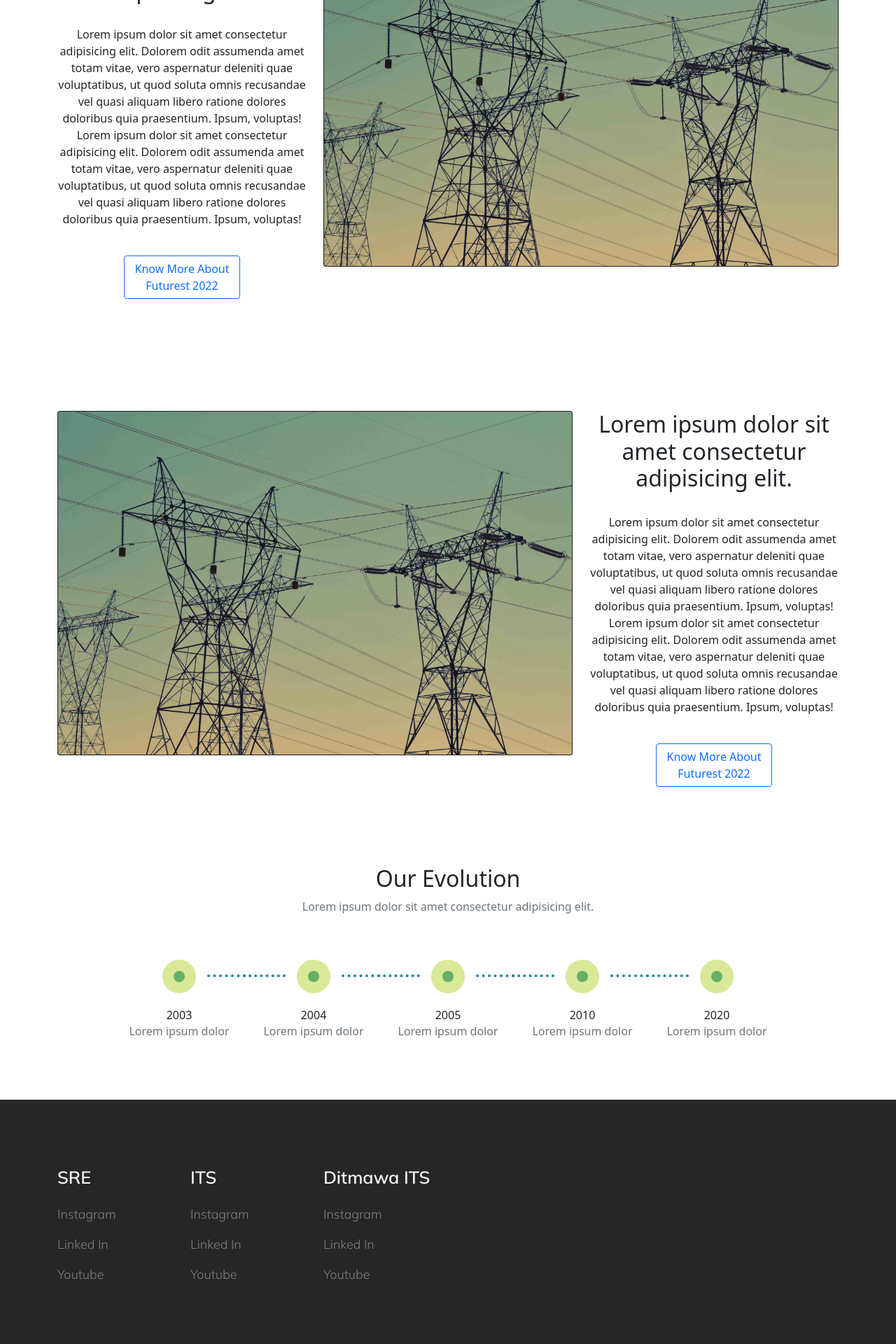
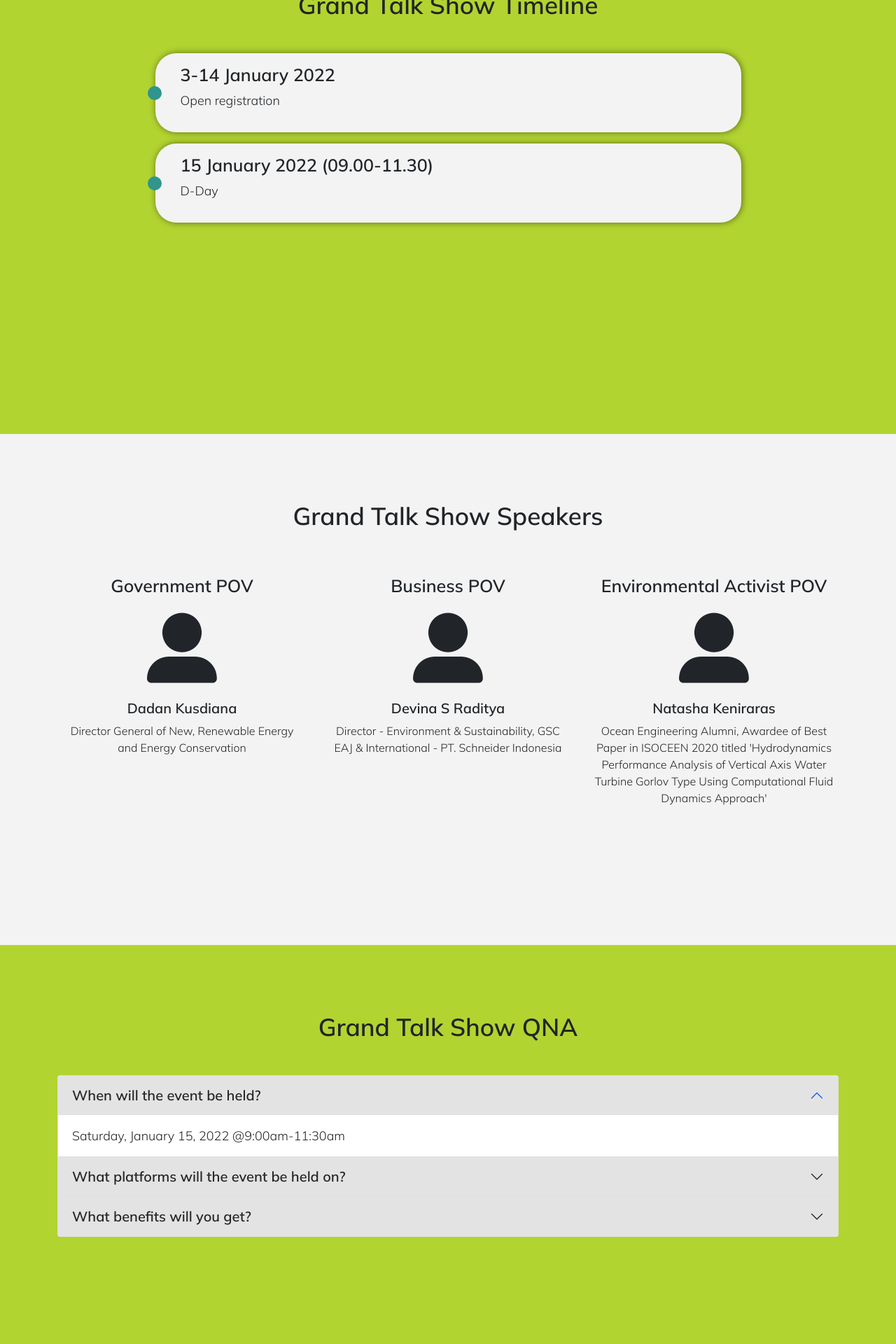
Before and after one commit to BryanYehuda/FuturestSREITS2022, a CodeIgniter app: the page made by src/application/views/details_grand_talkshow.php in a window 1280 px wide. Shown: the part 840-2760 px from the top of the page at 70% size. Run offline with CodeIgniter, Linux system fonts and the light colour scheme; some libraries are stand-ins or nearby versions.

Commit message:
add grand talk show

```diff
--- a/src/application/config/config.php
+++ b/src/application/config/config.php
@@ -25,7 +25,7 @@ defined('BASEPATH') or exit('No direct script access allowed');
 */
 
 // Ganti ya sesuai server e
-$config['base_url'] = 'http://localhost:/FuturestSREITS2022/src/';
+$config['base_url'] = 'http://localhost:8080/FuturestSREITS2022/src/';
 
 /*
 |--------------------------------------------------------------------------
--- a/src/application/config/routes.php
+++ b/src/application/config/routes.php
@@ -49,6 +49,8 @@ defined('BASEPATH') OR exit('No direct script access allowed');
 | Examples:	my-controller/index	-> my_controller/index
 |		my-controller/my-method	-> my_controller/my_method
 */
+
+// HOME
 $route['default_controller'] = 'home';
 $route['404_override'] = '';
 $route['translate_uri_dashes'] = FALSE;
@@ -58,7 +60,11 @@ $route['contact'] = 'home/contact';
 $route['register'] = 'home/register';
 $route['login'] = 'home/login';
 $route['logout'] = 'auth/logout';
-// Comp
+
+// Competitions
 $route['essay'] = 'home/essay';
 $route['innovation'] = 'home/innovation';
-// Essay
+
+// Events
+$route['grand-talksow'] = 'home/grand_talkshow';
+$route['climate-change-community'] = 'home/climate_change_community';
--- a/src/application/views/components/footer.php
+++ b/src/application/views/components/footer.php
@@ -1,30 +1,25 @@
 <!-- Footer Components -->
 <div class="footer" >
-  <div class="container py-5">
-
-    <div class="row pt-5 mb-sm-5">
-      <div class="col-sm-2 d-flex flex-column mb-5 mb-sm-2">
-        <h3 class="mb-4">SRE</h3>
-        <p><a href="">Instagram</a></p>
-        <p><a href="">Linked In</a></p>
-        <p><a href="">Youtube</a></p>
+  <div class="container pt-5 pb-5">
+    <div class="row pt-5 mb-sm-5 ">
+      <div class="col-sm-4 d-flex flex-column align-items-center mb-5 mb-sm-2">
+        <h3 class="mb-4">Futurest</h3>
+        <a href="https://www.instagram.com/futurest2022/" target="_blank" class="mb-3">Instagram</a>
+        <a href="https://www.linkedin.com/company/futureenergysummit/" target="_blank" class="mb-3">Linked In</a>
       </div>
-      <div class="col-sm-2 d-flex flex-column mb-5 mb-sm-2">
-        <h3 class="mb-4">ITS</h3>
-        <p><a href="">Instagram</a></p>
-        <p><a href="">Linked In</a></p>
-        <p><a href="">Youtube</a></p>
+      <div class="col-sm-4 d-flex flex-column align-items-center mb-5 mb-sm-2">
+        <h3 class="mb-4">ITS Surabaya</h3>
+        <a href="https://www.instagram.com/its_campus/" target="_blank" class="mb-3">Instagram</a>
+        <a href="https://www.youtube.com/c/itseurekatv" target="_blank" class="mb-3">Youtube</a>
       </div>
-      <div class="col-sm-2 d-flex flex-column mb-5 mb-sm-2">
+      <div class="col-sm-4 d-flex flex-column align-items-center mb-5 mb-sm-2">
         <h3 class="mb-4">Ditmawa ITS</h3>
-        <p><a href="">Instagram</a></p>
-        <p><a href="">Linked In</a></p>
-        <p><a href="">Youtube</a></p>
+        <a href="https://www.instagram.com/ditmawaits/" target="_blank" class="mb-3">Instagram</a>
+        <a href="https://www.youtube.com/channel/UC-3FGmIOFhaXOQNA010lxaw" target="_blank" class="mb-3">Youtube</a>
       </div>
     </div>
-
     <br>
 
-    <img src="<?php echo base_url() ?>/public/img/logo-formal.png" alt="Logo Formal" class="img-fluid d-block mx-auto">
+    <img src="<?php echo base_url() ?>/public/img/logo-formal.png" alt="Logo Formal" class="img-fluid d-block m-auto">
   </div>
 </div>
--- a/src/application/views/components/navbar.php
+++ b/src/application/views/components/navbar.php
@@ -50,7 +50,7 @@
             <b>Events</b>
           </li>
           <li>
-            <a class="dropdown-item" href="<?php echo base_url('details')?>">
+            <a class="dropdown-item" href="<?php echo base_url('grand-talksow')?>">
               Grand Talkshow
             </a>
           </li>
@@ -65,7 +65,7 @@
             </a>
           </li>
           <li>
-            <a class="dropdown-item" href="<?php echo base_url('details')?>">
+            <a class="dropdown-item" href="<?php echo base_url('climate-change-community')?>">
               Climate Change Community
             </a>
           </li>
--- a/src/application/views/details_climate_change.php
+++ b/src/application/views/details_climate_change.php
@@ -6,7 +6,7 @@
   <?php
   $this->load->view('template/meta');
   ?>
-  <title>Details RE Innovation</title>
+  <title>Climate Change Community</title>
   <?php
   $this->load->view('template/css');
   ?>
--- a/src/application/views/details_grand_talkshow.php
+++ b/src/application/views/details_grand_talkshow.php
@@ -6,142 +6,103 @@
   <?php
     $this->load->view('template/meta');
   ?>
-  <title>Details Grand Talkshow</title>
+  <title>Grand TalkShow</title>
   <?php
     $this->load->view('template/css');
   ?>
   <!-- Import css if need -->
-  <link rel="stylesheet" href="<?php echo base_url() ?>public/css/pages/details.css">
-  <link rel="stylesheet" href="https://maxcdn.bootstrapcdn.com/font-awesome/4.7.0/css/font-awesome.min.css">
+  <link rel="stylesheet" href="https://cdnjs.cloudflare.com/ajax/libs/font-awesome/6.0.0-beta3/css/all.min.css" integrity="sha512-Fo3rlrZj/k7ujTnHg4CGR2D7kSs0v4LLanw2qksYuRlEzO+tcaEPQogQ0KaoGN26/zrn20ImR1DfuLWnOo7aBA==" crossorigin="anonymous" referrerpolicy="no-referrer" />
+  <link rel="stylesheet" href="<?php echo base_url() ?>public/css/pages/grand_talkshow.css">
 </head>
 
 <body>
-<?php
+  <?php
     $this->load->view('components/navbar');
   ?>
 
-  <section id="jumbotron" class="d-flex align-items-center position-relative">
-    <div class="container text-center">
-    <h1 class="mb-5">Detail Event</h1>
-      <p>
-        Lorem ipsum dolor sit amet consectetur adipisicing elit. Dolorem odit assumenda amet totam vitae, vero aspernatur deleniti quae voluptatibus, ut quod soluta omnis recusandae vel quasi aliquam libero ratione dolores doloribus quia praesentium. Ipsum, voluptas!
-        Lorem ipsum dolor sit amet consectetur adipisicing elit. Dolorem odit assumenda amet totam vitae, vero aspernatur deleniti quae voluptatibus, ut quod soluta omnis recusandae vel quasi aliquam libero ratione dolores doloribus quia praesentium. Ipsum, voluptas!
-      </p><br><br>
-      <a href="<?php echo base_url() . 'register'?>"type="button" class="btn btn-outline-primary">Register Now</a>
-    </div>
-  </section>
+  <main id="section">
 
-  <section id="container-1" class="d-flex align-items-center position-relative">
-    <div class="container text-center">
-      <div class="row">
-        <div class="col-12 col-lg-4">
-          <div class="row font-weight-bold bold-text">
-            <h2>
-              Lorem ipsum dolor sit amet consectetur adipisicing elit.
-            </h2>
-          </div><br>
-          <div class="row">
-            <p>
-              Lorem ipsum dolor sit amet consectetur adipisicing elit. Dolorem odit assumenda amet totam vitae, vero aspernatur deleniti quae voluptatibus, ut quod soluta omnis recusandae vel quasi aliquam libero ratione dolores doloribus quia praesentium. Ipsum, voluptas!
-              Lorem ipsum dolor sit amet consectetur adipisicing elit. Dolorem odit assumenda amet totam vitae, vero aspernatur deleniti quae voluptatibus, ut quod soluta omnis recusandae vel quasi aliquam libero ratione dolores doloribus quia praesentium. Ipsum, voluptas!
+    <section id="jumbotron" class="d-flex align-items-center position-relative">
+      <div class="container">
+        <div class="row">
+          <div class="col-12 text-center text-xl-start col-xl-8">
+            <h1 class="mb-5">
+              Grand Talk Show
+            </h1>
+            <p class="mb-5">
+              <b>Grand talk show</b> is a national scale talkshow as the opening event of FUTUREST 2022 which contains presentations and discussion of interesting material about renewable energy, especially the urgency of mitigating climate change and the role of future leaders (students) in tackling climate issues given by speakers who are experts in their fields.
             </p>
-          </div><br>
-          <div class="row">
-            <div class="col-6 offset-3 col-lg-6 offset-lg-3">
-              <button type="button" class="btn btn-outline-primary" style="margin-bottom: 40px;">Know More About Futurest 2022</button>
-            </div>
+            <a href="#timeline" class="btn btn-success btn-lg">Show Timeline</a>
           </div>
-        </div>
-        <div class="col-12 col-lg-8">
-          <div class="card bg-dark text-white">
-            <img class="card-img" src="<?php echo base_url() ?>/public/img/event-parallax-test.jpg" alt="Card image">
+          <div class="d-none d-xl-flex col-xl-4 d-flex align-items-center justify-content-center">
+            <i class="bi bi-journal-bookmark"></i>
           </div>
         </div>
       </div>
-    </div>
-  </section><br><br><br><br><br>
+    </section>
 
-  <section id="container-2" class="d-flex align-items-center position-relative">
-    <div class="container text-center">
-      <div class="row">
-        <div class="col-12 col-lg-8">
-          <div class="card bg-dark text-white">
-            <img class="card-img" src="<?php echo base_url() ?>/public/img/event-parallax-test.jpg" alt="Card image">
-          </div>
-        </div>
-        <div class="col-12 col-lg-4">
-          <div class="row font-weight-bold bold-text">
-            <h2>
-              Lorem ipsum dolor sit amet consectetur adipisicing elit.
-            </h2>
-          </div><br>
-          <div class="row">
+    <section id="timeline" class="py-5">
+         <div class="container d-flex flex-column align-items-center py-5">
+            <h2 class="mb-5">Grand Talk Show Timeline</h2>
+            <div class="row mb-3 px-4 py-3 w-75" v-for="item in timeline">
+               <div class="col position-relative">
+                  <div class="position-absolute rounded-timeline rounded-pill"></div>
+                  <h3>{{ item.date }}</h3>
+                  <p>{{ item.description }}</p>
+               </div>
+            </div>
+         </div>
+    </section>
+
+    <section id="speakers" class="py-5">
+      <div class="container py-5">
+        <h2 class="text-center mb-5">Grand Talk Show Speakers</h2>
+        <div class="row">
+          <!-- Col 1 -->
+          <div class="col-md-4 text-center p-3 mb-4" v-for="item in speakers">
+            <h3 class="mb-4">{{ item.title }}</h3>
+            <i class="fas fa-user-alt mb-4"></i>
+            <h3 class="speakers-name">{{ item.name }}</h3>
             <p>
-              Lorem ipsum dolor sit amet consectetur adipisicing elit. Dolorem odit assumenda amet totam vitae, vero aspernatur deleniti quae voluptatibus, ut quod soluta omnis recusandae vel quasi aliquam libero ratione dolores doloribus quia praesentium. Ipsum, voluptas!
-              Lorem ipsum dolor sit amet consectetur adipisicing elit. Dolorem odit assumenda amet totam vitae, vero aspernatur deleniti quae voluptatibus, ut quod soluta omnis recusandae vel quasi aliquam libero ratione dolores doloribus quia praesentium. Ipsum, voluptas!
+              {{ item.job }}
             </p>
-          </div><br>
-          <div class="row">
-            <div class="col-6 offset-3 col-lg-6 offset-lg-3">
-              <button type="button" class="btn btn-outline-primary" style="margin-bottom: 40px;">Know More About Futurest 2022</button>
-            </div>
           </div>
         </div>
       </div>
-    </div>
-  </section><br><br><br>
+    </section>
 
-  <section id="timeline" class="d-flex align-items-center position-relative">
-    <div class="container">
-      <div class="row text-center justify-content-center mb-5">
-        <div class="col-xl-6 col-lg-8">
-          <h2 class="font-weight-bold">Our Evolution</h2>
-          <p class="text-muted">Lorem ipsum dolor sit amet consectetur adipisicing elit.</p>
-        </div>
-      </div>
-      <div class="row">
-        <div class="col">
-          <div class="timeline-steps aos-init aos-animate" data-aos="fade-up">
-            <div class="timeline-step">
-              <div class="timeline-content" data-toggle="popover" data-trigger="hover" data-placement="top" title="" data-content="And here's some amazing content. It's very engaging. Right?" data-original-title="2003">
-                <div class="inner-circle"></div>
-                  <p class="h6 mt-3 mb-1">2003</p>
-                  <p class="h6 text-muted mb-0 mb-lg-0">Lorem ipsum dolor</p>
-                </div>
-              </div>
-              <div class="timeline-step">
-                <div class="timeline-content" data-toggle="popover" data-trigger="hover" data-placement="top" title="" data-content="And here's some amazing content. It's very engaging. Right?" data-original-title="2004">
-                  <div class="inner-circle"></div>
-                  <p class="h6 mt-3 mb-1">2004</p>
-                  <p class="h6 text-muted mb-0 mb-lg-0">Lorem ipsum dolor</p>
-                </div>
-              </div>
-              <div class="timeline-step">
-                <div class="timeline-content" data-toggle="popover" data-trigger="hover" data-placement="top" title="" data-content="And here's some amazing content. It's very engaging. Right?" data-original-title="2005">
-                  <div class="inner-circle"></div>
-                  <p class="h6 mt-3 mb-1">2005</p>
-                  <p class="h6 text-muted mb-0 mb-lg-0">Lorem ipsum dolor</p>
-                </div>
-              </div>
-              <div class="timeline-step">
-                <div class="timeline-content" data-toggle="popover" data-trigger="hover" data-placement="top" title="" data-content="And here's some amazing content. It's very engaging. Right?" data-original-title="2010">
-                  <div class="inner-circle"></div>
-                  <p class="h6 mt-3 mb-1">2010</p>
-                  <p class="h6 text-muted mb-0 mb-lg-0">Lorem ipsum dolor</p>
-                </div>
-              </div>
-              <div class="timeline-step mb-0">
-                <div class="timeline-content" data-toggle="popover" data-trigger="hover" data-placement="top" title="" data-content="And here's some amazing content. It's very engaging. Right?" data-original-title="2020">
-                  <div class="inner-circle"></div>
-                  <p class="h6 mt-3 mb-1">2020</p>
-                  <p class="h6 text-muted mb-0 mb-lg-0">Lorem ipsum dolor</p>
-                </div>
-              </div>
+    <section id="pertanyaan" class="py-5">
+         <div class="container py-5">
+            <h2 class="mb-5 text-center">
+              Grand Talk Show QNA
+            </h2>
+            <div class="accordion" id="accordionExample">
+               <div class="accordion-item" v-for="item in pertanyaan">
+                  <h3 class="accordion-header" :id="item.id">
+                     <button class="accordion-button shadow-none" :class="item.collapsed" type="button" data-bs-toggle="collapse" :data-bs-target="item.dataBsTarget" :aria-expanded="item.ariaExpanded" :aria-controls="item.ariaControls">
+                        {{ item.question }}
+                     </button>
+                  </h3>
+                  <div :id="item.ariaControls" class="accordion-collapse collapse" :class="item.show" :aria-labelledby="item.id" data-bs-parent="#accordionExample">
+                     <div class="accordion-body">
+                        {{ item.answer }}
+                     </div>
+                  </div>
+               </div>
             </div>
-          </div>
-        </div>
-      </div>
-  </section><br><br><br>
+
+            <br><br><br><br><br><br><br>
+            <h2 class="text-center mb-5">Don't Forget To Regist!</h2>
+            <div class="d-flex justify-content-center">
+              <a class="btn btn-lg btn-success mx-3" href="">
+                Register!
+              </a>
+            </div>
+            <br><br><br>
+         </div>
+    </section>
+
+  </main>
 
   <footer>
     <?php
@@ -154,6 +115,7 @@
   ?>
 
   <!-- Import js if need -->
+  <script src="<?php echo base_url() ?>public/js/pages/grand_talkshow.js"></script>
 </body>
 
 </html>
--- a/src/application/views/details_re_innovation.php
+++ b/src/application/views/details_re_innovation.php
@@ -30,7 +30,7 @@
               RE Innovation Brainstorm Competition
             </h1>
             <p class="mb-5">
-              Renewable Energy Innovation Brainstorm is a national paper competition that encourages undergraduate and vocational students to conduct scientific approaches to develop existing or create new fascinating innovations in order to reduce greenhouse gases (GHG) emissions and sustainably solve energy issues. With the help of various professionals as mentors to guide top 10 (ten) teams to improve their ideas in an insightful experience.
+              <b>Renewable Energy Innovation Brainstorm</b> is a national paper competition that encourages undergraduate and vocational students to conduct scientific approaches to develop existing or create new fascinating innovations in order to reduce greenhouse gases (GHG) emissions and sustainably solve energy issues. With the help of various professionals as mentors to guide top 10 (ten) teams to improve their ideas in an insightful experience.
             </p>
             <a href="#timeline" class="btn btn-success btn-lg">Show Timeline</a>
           </div>
--- /dev/null
+++ b/src/public/css/pages/grand_talkshow.css
@@ -0,0 +1,141 @@
+/* Jumbotron */
+
+#jumbotron {
+	min-height: 730px;
+}
+
+#jumbotron::before {
+	content: "";
+	background-image: url("../../img/grandtalkshow.jpg");
+	position: absolute;
+	background-size: cover;
+	top: 0;
+	left: 0;
+	bottom: 0;
+	right: 0;
+	z-index: -1;
+	opacity: 0.4;
+}
+
+#jumbotron h1 {
+	font-size: 50px;
+	font-family: MulishBold;
+}
+
+#jumbotron p {
+	font-size: 16px;
+	font-family: MulishRegular;
+}
+
+#jumbotron i {
+	font-size: 120px;
+}
+
+/* Timeline */
+
+#timeline {
+	min-height: 730px;
+	background-color: var(--futurest-green);
+}
+
+#timeline h2 {
+	font-family: MulishSemiBold;
+	font-size: 35px;
+}
+
+@media screen and (max-width: 576px) {
+  #timeline h2 {
+    font-size: 30px;
+  }
+}
+
+#timeline .row {
+	border-radius: 30px;
+	background: #f3f3f3;
+	box-shadow: 1px 0 10px rgba(0, 0, 0, 0.5);
+}
+
+#timeline .row .col .rounded-timeline {
+	width: 20px;
+	height: 20px;
+	background: #30958d;
+	left: -35px;
+	top: 50%;
+	transform: translateY(-50%);
+}
+
+#timeline .row h3 {
+	font-family: MulishSemiBold;
+	font-size: 25px;
+}
+
+@media screen and (max-width: 576px) {
+  #timeline .row h3 {
+    font-family: MulishSemiBold;
+    font-size: 20px;
+  }
+}
+
+#timeline .row p {
+	font-family: MulishLight;
+	font-size: 18px;
+}
+
+/* Speakers */
+
+#speakers {
+  min-height: 730px;
+  background-color: #f3f3f3;
+}
+
+#speakers h2 {
+  font-family: MulishSemiBold;
+	font-size: 35px;
+}
+
+#speakers h3 {
+  font-family: MulishSemiBold;
+	font-size: 25px;
+}
+
+#speakers i {
+  font-size: 100px;
+}
+
+#speakers .speakers-name {
+  font-size: 20px;
+}
+
+#speakers p {
+  font-family: MulishLight;
+	font-size: 16px;
+}
+
+/* Pertanyaan */
+
+#pertanyaan {
+	min-height: 730px;
+	background-color: var(--futurest-green);
+}
+
+#pertanyaan h2 {
+	font-family: MulishSemiBold;
+	font-size: 35px;
+}
+
+#pertanyaan h3 button {
+	font-family: MulishSemiBold;
+	font-size: 20px;
+}
+
+#pertanyaan button {
+	background: #e3e3e3;
+	color: var(--futurest-black);
+	font-size: 25px;
+	font-family: MulishSemiBold;
+}
+
+#pertanyaan .accordion-body {
+	font-size: 18px;
+	font-family: MulishLight;
+}
--- /dev/null
+++ b/src/public/js/pages/grand_talkshow.js
@@ -0,0 +1,69 @@
+const vm = new Vue({
+	el: "#section",
+	data: {
+		timeline: [
+      {
+				date: "3-14 January 2022",
+				description:
+					"Open registration",
+			},
+      {
+				date: "15 January 2022 (09.00-11.30)",
+				description:
+					"D-Day",
+			}
+		],
+    speakers: [
+      {
+        title: "Government POV",
+        name: "Dadan Kusdiana",
+        job: "Director General of New, Renewable Energy and Energy Conservation"
+      },
+      {
+        title: "Business POV",
+        name: "Devina S Raditya",
+        job: "Director - Environment & Sustainability, GSC EAJ & International - PT. Schneider Indonesia"
+      },
+      {
+        title: "Environmental Activist POV",
+        name: "Natasha Keniraras",
+        job: "Ocean Engineering Alumni, Awardee of Best Paper in ISOCEEN 2020 titled 'Hydrodynamics Performance Analysis of Vertical Axis Water Turbine Gorlov Type Using Computational Fluid Dynamics Approach'"
+      }
+    ],
+    pertanyaan: [
+			{
+				id: "headingOne",
+				question: "When will the event be held?",
+				dataBsTarget: "#collapseOne",
+				ariaControls: "collapseOne",
+				ariaExpanded: "true",
+				collapsed: "",
+				show: "show",
+				answer:
+					"Saturday, January 15, 2022  @9:00am-11:30am",
+			},
+			{
+				id: "headingTwo",
+				question: "What platforms will the event be held on?",
+				dataBsTarget: "#collapseTwo",
+				ariaControls: "collapseTwo",
+				ariaExpanded: "false",
+				collapsed: "collapsed",
+				show: "",
+				answer:
+					"Zoom; for limited participants, and those who can't enter zoom can go through YouTube later, the link will be attached in the broadcast email",
+			},
+			{
+				id: "headingThree",
+				question: "What benefits will you get?",
+				dataBsTarget: "#collapseThree",
+				ariaControls: "collapseThree",
+				ariaExpanded: "false",
+				collapsed: "collapsed",
+				show: "",
+				answer:
+					"New knowledge/insights regarding “The Urgency of Climate Change Mitigation”, can discuss directly with the experts, and participants who actively ask questions will get interesting merchandise from Futurest 2022",
+			},
+		],
+	},
+});
```
Also changed, not shown: src/application/controllers/Home.php (+8 -1 lines), src/public/img/grandtalkshow.jpg (added).
